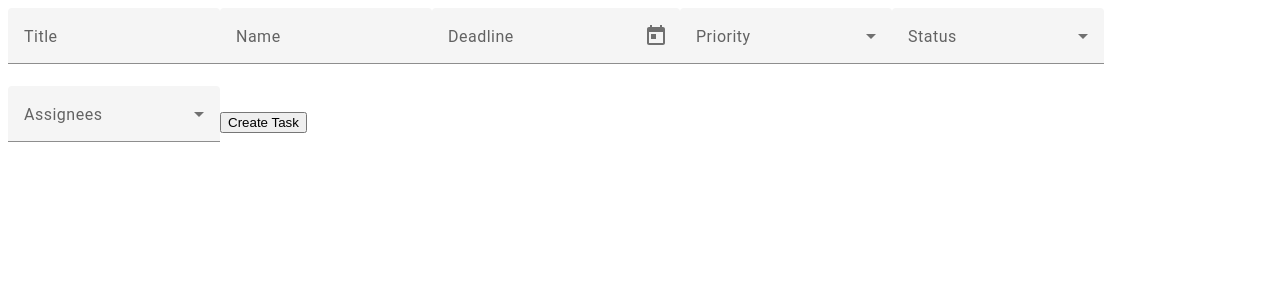
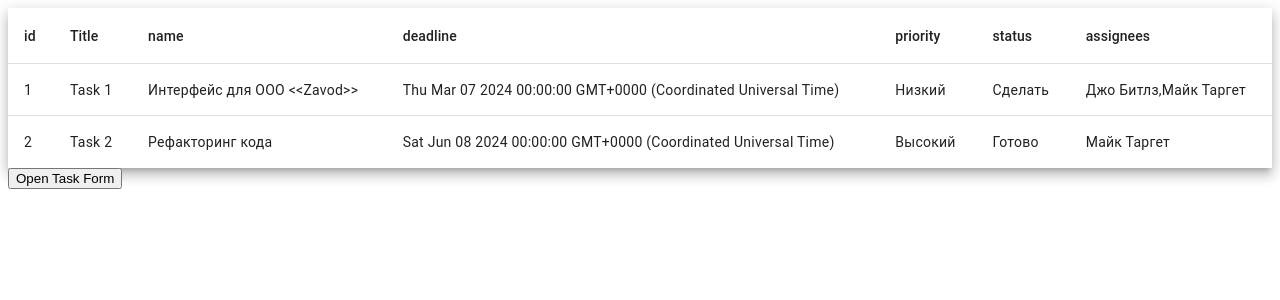
Before and after one commit to Arzhchil/tasks_tracker, an Angular app: page /list in a window 1280 px wide. Shown: the top 300 px of the page. Built offline with nearby package versions, Linux system fonts and the light colour scheme.

Commit message:
add create task functional&localStorage

```diff
--- a/src/app/pages/tasks/list/list.component.html
+++ b/src/app/pages/tasks/list/list.component.html
@@ -1,45 +1,36 @@
-<div class="task-form">
-  <mat-form-field appearance="fill">
-    <mat-label>Title</mat-label>
-    <input matInput placeholder="Type title here...">
-  </mat-form-field>
+<div class="task-list">
+  <table mat-table [dataSource]="tasks" class="mat-elevation-z8">
+    <ng-container matColumnDef="id">
+      <th mat-header-cell *matHeaderCellDef> id </th>
+      <td mat-cell *matCellDef="let task"> {{task.id}} </td>
+    </ng-container>
+    <ng-container matColumnDef="title">
+      <th mat-header-cell *matHeaderCellDef> Title </th>
+      <td mat-cell *matCellDef="let task"> {{task.title}} </td>
+    </ng-container>
+    <ng-container matColumnDef="name">
+      <th mat-header-cell *matHeaderCellDef> name </th>
+      <td mat-cell *matCellDef="let task"> {{task.name}} </td>
+    </ng-container>
+    <ng-container matColumnDef="deadline">
+      <th mat-header-cell *matHeaderCellDef> deadline </th>
+      <td mat-cell *matCellDef="let task"> {{task.deadline}} </td>
+    </ng-container>
+    <ng-container matColumnDef="priority">
+      <th mat-header-cell *matHeaderCellDef> priority </th>
+      <td mat-cell *matCellDef="let task"> {{task.priority}} </td>
+    </ng-container>
+    <ng-container matColumnDef="status">
+      <th mat-header-cell *matHeaderCellDef> status </th>
+      <td mat-cell *matCellDef="let task"> {{task.status}} </td>
+    </ng-container>
+    <ng-container matColumnDef="assignees">
+      <th mat-header-cell *matHeaderCellDef> assignees </th>
+      <td mat-cell *matCellDef="let task"> {{task.assignees}} </td>
+    </ng-container>
+    <tr mat-header-row *matHeaderRowDef="displayedColumns"></tr>
+    <tr mat-row *matRowDef="let row; columns: displayedColumns;"></tr>
+  </table>
+</div>
 
-  <mat-form-field appearance="fill">
-    <mat-label>Name</mat-label>
-    <input matInput placeholder="Type name here...">
-  </mat-form-field>
-
-  <mat-form-field appearance="fill">
-    <mat-label>Deadline</mat-label>
-    <input matInput [matDatepicker]="picker" placeholder="Choose a date">
-    <mat-datepicker-toggle matSuffix [for]="picker"></mat-datepicker-toggle>
-    <mat-datepicker #picker></mat-datepicker>
-  </mat-form-field>
-
-  <mat-form-field appearance="fill">
-    <mat-label>Priority</mat-label>
-    <mat-select>
-      <mat-option value="Low">Low</mat-option>
-      <mat-option value="Medium">Medium</mat-option>
-      <mat-option value="High">High</mat-option>
-    </mat-select>
-  </mat-form-field>
-
-  <mat-form-field appearance="fill">
-    <mat-label>Status</mat-label>
-    <mat-select>
-      <mat-option value="Not Started">Not Started</mat-option>
-      <mat-option value="In Progress">In Progress</mat-option>
-      <mat-option value="Completed">Completed</mat-option>
-    </mat-select>
-  </mat-form-field>
-
-  <mat-form-field appearance="fill">
-    <mat-label>Assignees</mat-label>
-    <mat-select multiple>
-      <mat-option *ngFor="let assignee of assignees" [value]="assignee">{{assignee}}</mat-option>
-    </mat-select>
-  </mat-form-field>
-
-  <button mat-raised-button color="primary" (click)="createTask()">Create Task</button>
-</div>
+<button mat-button (click)="openTaskFormDialog()">Open Task Form</button>
--- a/src/app/pages/tasks/list/list.component.ts
+++ b/src/app/pages/tasks/list/list.component.ts
@@ -1,31 +1,83 @@
-import { Component } from '@angular/core';
+import { Component, OnInit } from '@angular/core';
 import { TaskModel } from '../../../shared/models';
-import { MatSelectModule } from '@angular/material/select';
-import { MatInputModule } from '@angular/material/input';
-import { MatFormFieldModule } from '@angular/material/form-field';
-import { MatDatepickerModule } from '@angular/material/datepicker';
-import { NgForOf } from '@angular/common';
 import { CommonModule } from '@angular/common';
+import { TaskPriority, TaskStatus } from '../../../shared/enums';
+import { MatTableModule } from '@angular/material/table';
+import {MatListModule} from '@angular/material/list';
+import { CreateTaskModal } from '../../../shared/modals/createTask-modal/createTask.modal';
+import { MatDialogModule, MatDialog } from '@angular/material/dialog';
 
 @Component({
   selector: 'app-list',
   standalone: true,
   imports: [
-    MatFormFieldModule,
-    MatInputModule,
-    MatSelectModule,
-    MatDatepickerModule,
-    NgForOf,
+    MatDialogModule,
     CommonModule,
+    MatTableModule,
+    CreateTaskModal,
+    MatListModule,
   ],
   templateUrl: './list.component.html',
   styleUrl: './list.component.scss'
 })
-export class ListComponent {
-  task: TaskModel[] = [];
-  assignees: string[] = ['John Doe', 'Jane Doe'];
-  createTask() {
+export class ListComponent implements OnInit {
 
-    console.log('Creating task:', this.task);
+  constructor(public dialog: MatDialog) { }
+
+  tasks: TaskModel[] = [
+    {
+      id: 1,
+      title: 'Task 1',
+      name: 'Интерфейс для ООО <<Zavod>>',
+      deadline: new Date("2024-03-07"),
+      priority: TaskPriority.Low,
+      status: TaskStatus.ToDo,
+      assignees: ['Джо Битлз', 'Майк Таргет']
+    },
+    {
+      id: 2,
+      title: 'Task 2',
+      name: 'Рефакторинг кода',
+      deadline: new Date("2024-06-08"),
+      priority: TaskPriority.High,
+      status: TaskStatus.Done,
+      assignees: ['Майк Таргет']
+    }
+  ];
+  displayedColumns: string[] = ['id', 'title', 'name', 'deadline', 'priority', 'status', 'assignees'];
+
+  ngOnInit(): void {
+    this.loadTasksFromLocalStorage();
   }
+
+  openTaskFormDialog(): void {
+    const dialogRef = this.dialog.open(CreateTaskModal, {
+      width: '600px',
+    });
+
+    dialogRef.afterClosed().subscribe(result => {
+      let t = this;
+      console.log('The dialog was closed');
+      console.log(result);
+      if (result) {
+        t.tasks.push({
+          ...result,
+          id: t.tasks.length + 1,
+          deadline: new Date(result.deadline)
+        });
+        t.saveTasksToLocalStorage()
+        t.loadTasksFromLocalStorage();
+      }
+    });
+  }
+  saveTasksToLocalStorage(): void {
+    localStorage.setItem('tasks', JSON.stringify(this.tasks));
+  }
+  loadTasksFromLocalStorage(): void {
+    const tasks = localStorage.getItem('tasks');
+    if (tasks) {
+      this.tasks = JSON.parse(tasks);
+    }
+  }
+
 }
--- a/src/app/shared/enums/taskPriority.ts
+++ b/src/app/shared/enums/taskPriority.ts
@@ -1,3 +1,5 @@
 export enum TaskPriority {
-  Low, Medium, High
+  Low = 'Низкий',
+  Medium = 'Средний',
+  High = 'Высокий'
 }
--- /dev/null
+++ b/src/app/shared/modals/createTask-modal/createTask.modal.html
@@ -0,0 +1,103 @@
+<!--<form [formGroup]="taskForm">
+
+  <mat-form-field appearance="fill">
+    <mat-label>ID</mat-label>
+    <input matInput formControlName="Id" type="number">
+    <mat-error *ngIf="checkIsInvalid(taskForm.controls['Id'])">ID is required</mat-error>
+  </mat-form-field>
+
+  <mat-form-field appearance="fill">
+    <mat-label>Title</mat-label>
+    <input matInput formControlName="Title" type="number">
+    <mat-error *ngIf="checkIsInvalid(taskForm.controls['Title'])">Title is required</mat-error>
+  </mat-form-field>
+
+  <mat-form-field appearance="fill">
+    <mat-label>Name</mat-label>
+    <input matInput formControlName="Name" type="number">
+    <mat-error *ngIf="checkIsInvalid(taskForm.controls['Name'])">Name is required</mat-error>
+  </mat-form-field>
+
+  <mat-form-field appearance="fill">
+    <mat-label>Deadline</mat-label>
+    <input matInput formControlName="Deadline" type="number">
+    <mat-error *ngIf="checkIsInvalid(taskForm.controls['Deadline'])">Deadline is required</mat-error>
+  </mat-form-field>
+
+  <mat-form-field appearance="fill">
+    <mat-label>Deadline</mat-label>
+    <input matInput formControlName="Deadline" type="number">
+    <mat-error *ngIf="checkIsInvalid(taskForm.controls['Deadline'])">Deadline is required</mat-error>
+  </mat-form-field>
+
+  <mat-form-field appearance="fill">
+    <mat-label>Priority</mat-label>
+    <mat-select formControlName="Priority">
+      <mat-option *ngFor="let priority of priorities" [value]="priority">{{priority}}</mat-option>
+    </mat-select>
+    <mat-error *ngIf="checkIsInvalid(taskForm.controls['Priority'])">Priority is required</mat-error>
+  </mat-form-field>
+
+  <mat-form-field appearance="fill">
+    <mat-label>Status</mat-label>
+    <mat-select formControlName="Status">
+      <mat-option *ngFor="let status of statuses" [value]="status">{{status}}</mat-option>
+    </mat-select>
+    <mat-error *ngIf="checkIsInvalid(taskForm.controls['Status'])">Status is required</mat-error>
+  </mat-form-field>
+
+  <mat-form-field appearance="fill">
+    <mat-label>Assignees</mat-label>
+    <mat-select formControlName="Assignees">
+      <mat-option *ngFor="let assignee of assignees" [value]="assignee">{{assignee}}</mat-option>
+    </mat-select>
+    <mat-error *ngIf="checkIsInvalid(taskForm.controls['Assignees'])">Assignees is required</mat-error>
+  </mat-form-field>
+
+  <button mat-raised-button color="primary" type="submit">Submit</button>
+</form>-->
+<form [formGroup]="taskForm">
+  <mat-form-field appearance="fill">
+    <mat-label>Title</mat-label>
+    <input matInput formControlName="title" placeholder="Type title here...">
+  </mat-form-field>
+
+  <mat-form-field appearance="fill">
+    <mat-label>Name</mat-label>
+    <input matInput formControlName="name" placeholder="Type name here...">
+  </mat-form-field>
+
+  <mat-form-field appearance="fill">
+    <mat-label>Deadline</mat-label>
+    <input matInput formControlName="deadline" [matDatepicker]="picker" placeholder="Choose a date">
+    <mat-datepicker-toggle matSuffix [for]="picker"></mat-datepicker-toggle>
+    <mat-datepicker #picker></mat-datepicker>
+  </mat-form-field>
+
+  <mat-form-field appearance="fill">
+    <mat-label>Priority</mat-label>
+    <mat-select>
+      <mat-option *ngFor="let priority of taskPriorityOptions" [value]="priority">
+        {{ priority }}
+      </mat-option>
+    </mat-select>
+  </mat-form-field>
+
+  <mat-form-field appearance="fill">
+    <mat-label>Status</mat-label>
+    <mat-select>
+      <mat-option *ngFor="let status of taskStatusOptions" [value]="status">
+        {{ status }}
+      </mat-option>
+    </mat-select>
+  </mat-form-field>
+
+  <mat-form-field appearance="fill">
+    <mat-label>Assignees</mat-label>
+    <mat-select multiple formControlName="assignees">
+      <mat-option *ngFor="let assignee of assignees" [value]="assignee">{{assignee}}</mat-option>
+    </mat-select>
+  </mat-form-field>
+
+  <button mat-raised-button color="primary" (click)="onSubmit()">Create Task</button>
+</form>
--- /dev/null
+++ b/src/app/shared/modals/createTask-modal/createTask.modal.ts
@@ -0,0 +1,51 @@
+import { Component, OnInit } from '@angular/core';
+import { FormGroup, FormControl } from '@angular/forms';
+import { ReactiveFormsModule } from '@angular/forms';
+import { MatFormFieldModule } from '@angular/material/form-field';
+import { MatButtonModule } from '@angular/material/button';
+import { FormsModule } from '@angular/forms';
+import { MatInputModule } from '@angular/material/input';
+import { CommonModule } from '@angular/common';
+import { MatSelectModule } from '@angular/material/select';
+import { MatDatepickerModule } from '@angular/material/datepicker';
+import { TaskPriority, TaskStatus } from '../../../shared/enums';
+import { TaskModel } from '../../models';
+import { MatDialogRef } from '@angular/material/dialog';
+@Component({
+  selector: 'app-createTask-modal',
+  standalone: true,
+  imports: [
+    ReactiveFormsModule,
+    MatFormFieldModule,
+    MatInputModule,
+    MatButtonModule,
+    FormsModule,
+    CommonModule,
+    MatDatepickerModule,
+    MatSelectModule,
+  ],
+  templateUrl: 'createTask.modal.html',
+  styleUrls: ['createTask.modal.scss']
+})
+export class CreateTaskModal implements OnInit {
+  taskStatusOptions = Object.values(TaskStatus);
+  taskPriorityOptions = Object.values(TaskPriority);
+  assignees: string[] = ['Джо', 'Френки'];
+  public task: TaskModel = new TaskModel;
+  public taskForm!: FormGroup;
+  constructor(public dialogRef: MatDialogRef<CreateTaskModal>) {
+    this.taskForm = new FormGroup({
+      title: new FormControl(''),
+      name: new FormControl(''),
+      deadline: new FormControl(''),
+      priority: new FormControl(''),
+      status: new FormControl(''),
+      assignees: new FormControl([])
+    });
+  }
+  onSubmit() {
+    this.dialogRef.close(this.taskForm.value);
+  }
+  ngOnInit() {
+  }
+}
```
Also changed, not shown: src/app/shared/models/taskModel.ts (+8 -8 lines), src/app/shared/modals/createTask-modal/createTask.modal.scss (added).
